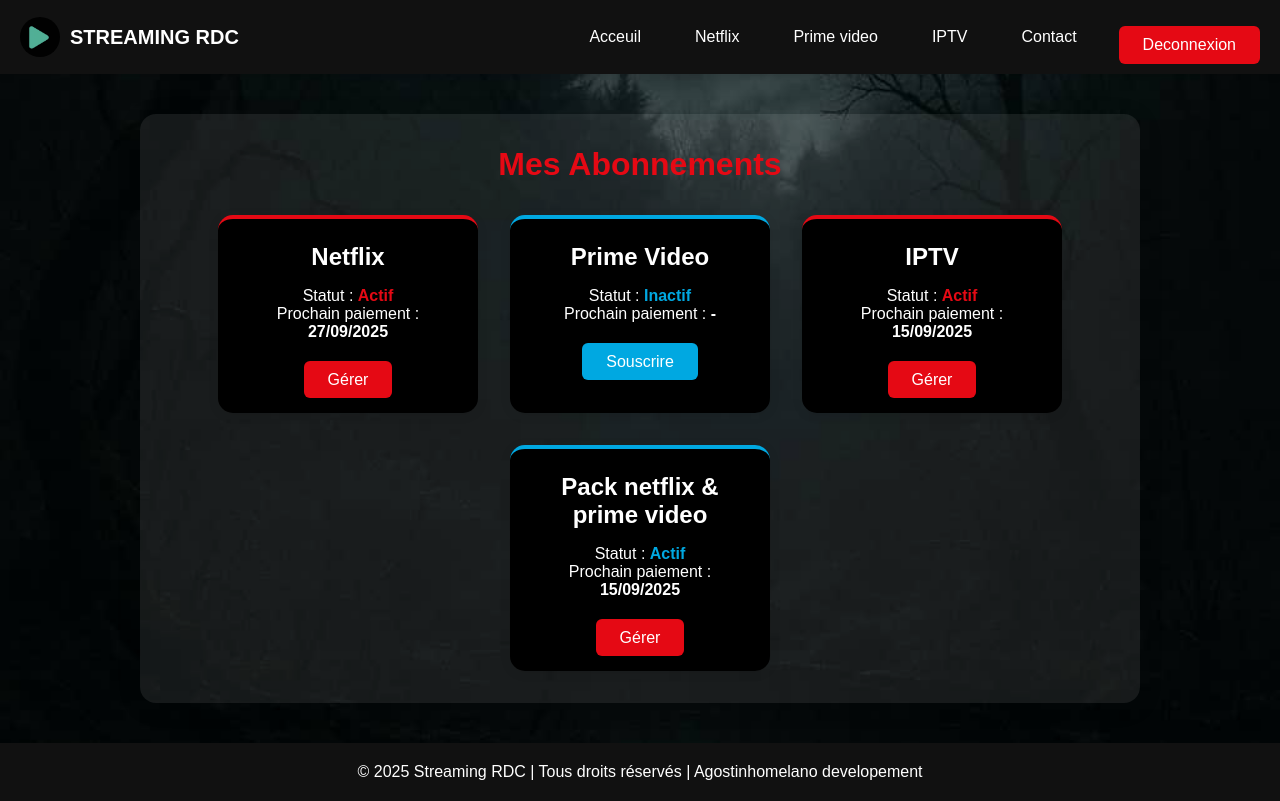
After one commit to Agostinhomelano/streaming_DRC-avec-backend, a Flask app: page /mon_abonnement in a window 1280 px wide. The commit adds this page. Run offline with Flask 3, Linux system fonts and the light colour scheme; a user stored in the database is signed in.

Commit message:
mon abonnement

```diff
--- a/app.py
+++ b/app.py
@@ -94,6 +94,12 @@
 def net_prime():
     return render_template("netflix_prime.html", session=session)
 
+@app.route("/mon_abonnement")
+def mon_abonnement():
+    if 'nom' not in session:
+        return redirect(url_for('connexion', next=url_for('mon_abonnement')))
+    return render_template("mon_abonnement.html", session=session)
+
 @app.route("/Contact",methods=['POST','GET'])
 def contacts():
     if request.method =="POST":
--- /dev/null
+++ b/static/css/mon_abonnement.css
@@ -0,0 +1,115 @@
+/* Style général */
+body{
+  background: url(/static/image/backgroud.jpg) no-repeat center center/cover;
+  height: 100vh;
+}
+.abonnement-container {
+  max-width: 1000px;
+  margin: 40px auto;
+  background: rgba(255,255,255,0.08);
+  border-radius: 16px;
+  padding: 2rem;
+  box-shadow: 0 4px 24px rgba(0,0,0,0.12);
+  color: #222;
+}
+
+.abonnement-container h1 {
+  text-align: center;
+  margin-bottom: 2rem;
+  color: #e50914;
+}
+
+.abonnement-list {
+  display: flex;
+  flex-wrap: wrap;
+  gap: 2rem;
+  justify-content: center;
+}
+
+.abonnement-card {
+  background:  black;
+  color: #fff;
+  border-radius: 15px;
+  box-shadow: 0 2px 12px rgba(0,0,0,0.08);
+  padding: 1.5rem;
+  min-width: 220px;
+  max-width: 260px;
+  flex: 1 1 220px;
+  text-align: center;
+  transition: transform 0.3s;
+}
+.abonnement-card:hover{
+  transform: scale(1.05);
+}
+.abonnement-card h2 {
+  margin-bottom: 1rem;
+  position: relative;
+}
+.abonnement-card.pack h2{
+  font-size:20px;
+}
+.abonnement-card.netflix {
+  border-top: 4px solid #e50914;
+}
+.abonnement-card.prime {
+  border-top: 4px solid #00A8E1;
+}
+.abonnement-card.iptv {
+  border-top: 4px solid #e50914;
+}
+
+.abonnement-card.pack {
+  position: relative;
+  border-top: none;
+}
+
+.statut {
+  font-weight: bold;
+  color: #e50914;
+}
+.abonnement-card.prime .statut {
+  color:#00A8E1 ;
+}
+
+.date {
+  font-weight: bold;
+}
+
+.btn {
+  margin-top: 1rem;
+  padding: 10px 24px;
+  border: none;
+  border-radius: 6px;
+  background: #e50914;
+  color: #fff;
+  font-size: 1rem;
+  cursor: pointer;
+  transition: background 0.3s;
+  text-decoration: none;
+}
+.bouton{
+  margin-top: 30px;
+}
+.btn2{
+  margin-top: 1rem;
+  padding: 10px 24px;
+  border: none;
+  border-radius: 6px;
+  background: #00A8E1;
+  color: #fff;
+  font-size: 1rem;
+  cursor: pointer;
+  transition: background 0.3s;
+  text-decoration: none;
+}
+.btn:hover {
+  background: #b20710;
+}
+footer{
+  position: relative;
+}
+@media (max-width:992px) {
+  body{
+    height: 150vh;
+  }
+}
--- a/static/css/style.css
+++ b/static/css/style.css
@@ -209,6 +209,7 @@
   font-size: 1rem;
   color: #fff;
   margin-top: 40px;
+  width: 100%;
 }
 
 /* --- RESPONSIVE --- */
--- a/templates/index.html
+++ b/templates/index.html
@@ -23,7 +23,7 @@
           <li><a class="a" href="{{url_for('netflix')}}">Netflix</a></li>
           <li><a class="b" href="{{url_for('prime_video')}}">Prime video</a></li>
           <li><a class="c" href="{{url_for('iptv')}}">IPTV</a></li>
-          <li><a class="d" href="#">Mon abonnements</a></li>
+          <li><a class="d" href="{{url_for('mon_abonnement')}}">Mon abonnements</a></li>
           <li><a class="d" href="{{url_for('contacts')}}">Contact</a></li>
         </ul>
         {% if session.nom %}
--- a/templates/iptv.html
+++ b/templates/iptv.html
@@ -24,8 +24,8 @@
         <li><a class="d" href="{{url_for('accueil')}}">Acceuil</a></li>
         <li><a class="a" href="{{url_for('netflix')}}">Netflix</a></li>
         <li><a class="b" href="{{url_for('prime_video')}}">Prime video</a></li>
-        <li><a class="d" href="#">Mon abonnements</a></li>
-        <li><a class="d" href="#">Contact</a></li>
+        <li><a class="d" href="{{url_for('mon_abonnement')}}">Mon abonnements</a></li>
+        <li><a class="d" href="{{url_for('contacts')}}">Contact</a></li>
         </ul>
         {% if session.nom %}
         <div class="menu-btns">
--- /dev/null
+++ b/templates/mon_abonnement.html
@@ -0,0 +1,77 @@
+<!DOCTYPE html>
+<html lang="fr">
+<head>
+  <meta charset="UTF-8">
+  <meta name="viewport" content="width=device-width, initial-scale=1.0">
+  <title>Mon Abonnement</title>
+  <link rel="stylesheet" href="{{url_for('static',filename='css/style.css')}}">
+  <link rel="stylesheet" href="{{ url_for('static', filename='css/mon_abonnement.css') }}">
+</head>
+<body>
+
+  <nav>
+    <div class="container-fluid">
+      <!-- Logo -->
+      <div class="container-logo">
+        <img class="logo_stream2" src="{{url_for('static',filename='image/img12.jpg')}}" alt="">
+        <a href="#" class="site-title">STREAMING RDC</a>
+      </div>
+      <!-- Menu burger -->
+      <button class="burger" id="burgerBtn" aria-label="Ouvrir le menu">&#9776;</button>
+      <!-- Menu principal -->
+      <div class="menu" id="menuNav">
+        <ul>
+          <li><a class="d" href="{{url_for('accueil')}}">Acceuil</a></li>
+          <li><a class="a" href="{{url_for('netflix')}}">Netflix</a></li>
+          <li><a class="b" href="{{url_for('prime_video')}}">Prime video</a></li>
+          <li><a class="c" href="{{url_for('iptv')}}">IPTV</a></li>
+          <li><a class="d" href="{{url_for('contacts')}}">Contact</a></li>
+        </ul>
+        {% if session.nom %}
+        <div class="menu-btns">
+          <a href="{{url_for('deconnexion')}}"><button class="btn">Deconnexion</button></a>
+        </div>
+        {% else %}
+        <div class="menu-btns">
+          <a href="{{url_for('inscription')}}"><button class="btn">Connexion</button></a>
+        </div>
+        {% endif %}
+      </div>
+    </div>
+  </nav>
+
+  <div class="abonnement-container">
+    <h1>Mes Abonnements</h1>
+    <div class="abonnement-list">
+      <div class="abonnement-card netflix">
+        <h2>Netflix</h2>
+        <p>Statut : <span class="statut">Actif</span></p>
+        <p>Prochain paiement : <span class="date">27/09/2025</span></p>
+        <div class="bouton"><a class="btn prim" href="#">Gérer</a></div>
+      </div>
+      <div class="abonnement-card prime">
+        <h2>Prime Video</h2>
+        <p>Statut : <span class="statut">Inactif</span></p>
+        <p>Prochain paiement : <span class="date">-</span></p>
+        <div class="bouton"><a class="btn2" href="#">Souscrire</a></div>
+      </div>
+      <div class="abonnement-card iptv">
+        <h2>IPTV</h2>
+        <p>Statut : <span class="statut">Actif</span></p>
+        <p>Prochain paiement : <span class="date">15/09/2025</span></p>
+        <div class="bouton"><a class="btn prim" href="#">Gérer</a></div>
+      </div>
+      <div class="abonnement-card prime">
+        <h2>Pack netflix & prime video</h2>
+        <p>Statut : <span class="statut">Actif</span></p>
+        <p>Prochain paiement : <span class="date">15/09/2025</span></p>
+        <div class="bouton"><a class="btn prim" href="#">Gérer</a></div>
+      </div>
+    </div>
+  </div>
+  <footer>
+    <p>© 2025 Streaming RDC | Tous droits réservés | Agostinhomelano developement</p>
+  </footer>
+   <script src="{{url_for('static',filename='js/index.js')}}"></script>
+</body>
+</html>
--- a/templates/netflix.html
+++ b/templates/netflix.html
@@ -24,8 +24,8 @@
         <li><a class="d" href="{{url_for('accueil')}}">Acceuil</a></li>
         <li><a class="c" href="{{url_for('iptv')}}">IPTV</a></li>
         <li><a class="b" href="{{url_for('prime_video')}}">Prime video</a></li>
-        <li><a class="d" href="#">Mon abonnements</a></li>
-        <li><a class="d" href="#">Contact</a></li>
+        <li><a class="d" href="{{url_for('mon_abonnement')}}">Mon abonnements</a></li>
+        <li><a class="d" href="{{url_for('contacts')}}">Contact</a></li>
         </ul>
         {% if session.nom %}
         <div class="menu-btns">
--- a/templates/netflix_prime.html
+++ b/templates/netflix_prime.html
@@ -24,8 +24,8 @@
         <li><a class="d" href="{{url_for('accueil')}}">Acceuil</a></li>
         <li><a class="a" href="{{url_for('netflix')}}">Netflix</a></li>
         <li><a class="b" href="{{url_for('prime_video')}}">Prime video</a></li>
-        <li><a class="d" href="#">Mon abonnements</a></li>
-        <li><a class="d" href="#">Contact</a></li>
+        <li><a class="d" href="{{url_for('mon_abonnement')}}">Mon abonnements</a></li>
+        <li><a class="d" href="{{url_for('contacts')}}">Contact</a></li>
         </ul>
         {% if session.nom %}
         <div class="menu-btns">
--- a/templates/prime.html
+++ b/templates/prime.html
@@ -24,8 +24,8 @@
         <li><a class="d" href="{{url_for('accueil')}}">Acceuil</a></li>
         <li><a class="c" href="{{url_for('iptv')}}">IPTV</a></li>
         <li><a class="a" href="{{url_for('netflix')}}">Netflix</a></li>
-        <li><a class="d" href="#">Mon abonnements</a></li>
-        <li><a class="d" href="#">Contact</a></li>
+        <li><a class="d" href="{{url_for('mon_abonnement')}}">Mon abonnements</a></li>
+        <li><a class="d" href="{{url_for('contacts')}}">Contact</a></li>
         </ul>
         {% if session.nom %}
         <div class="menu-btns">
```
Also changed, not shown: instance/base.db.
